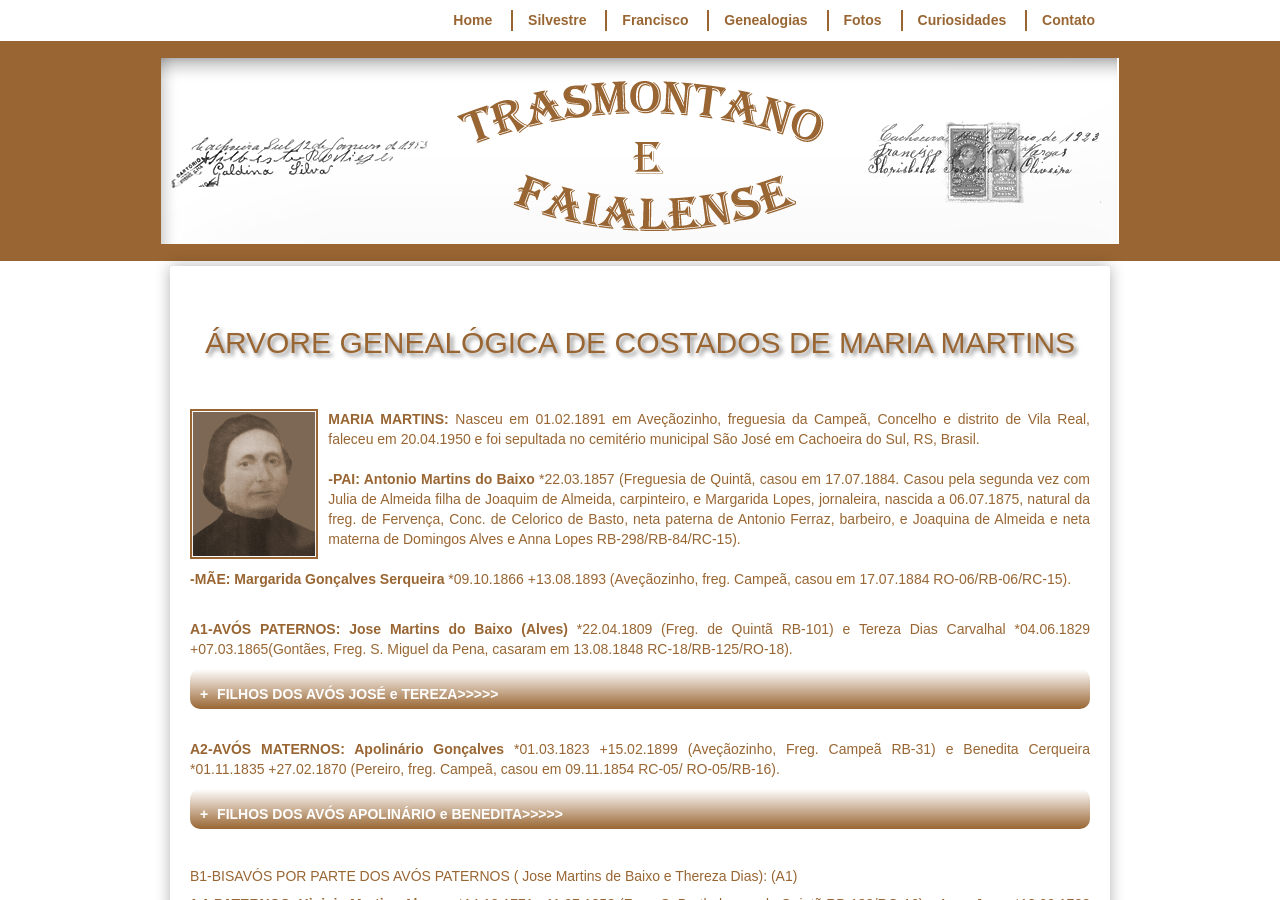
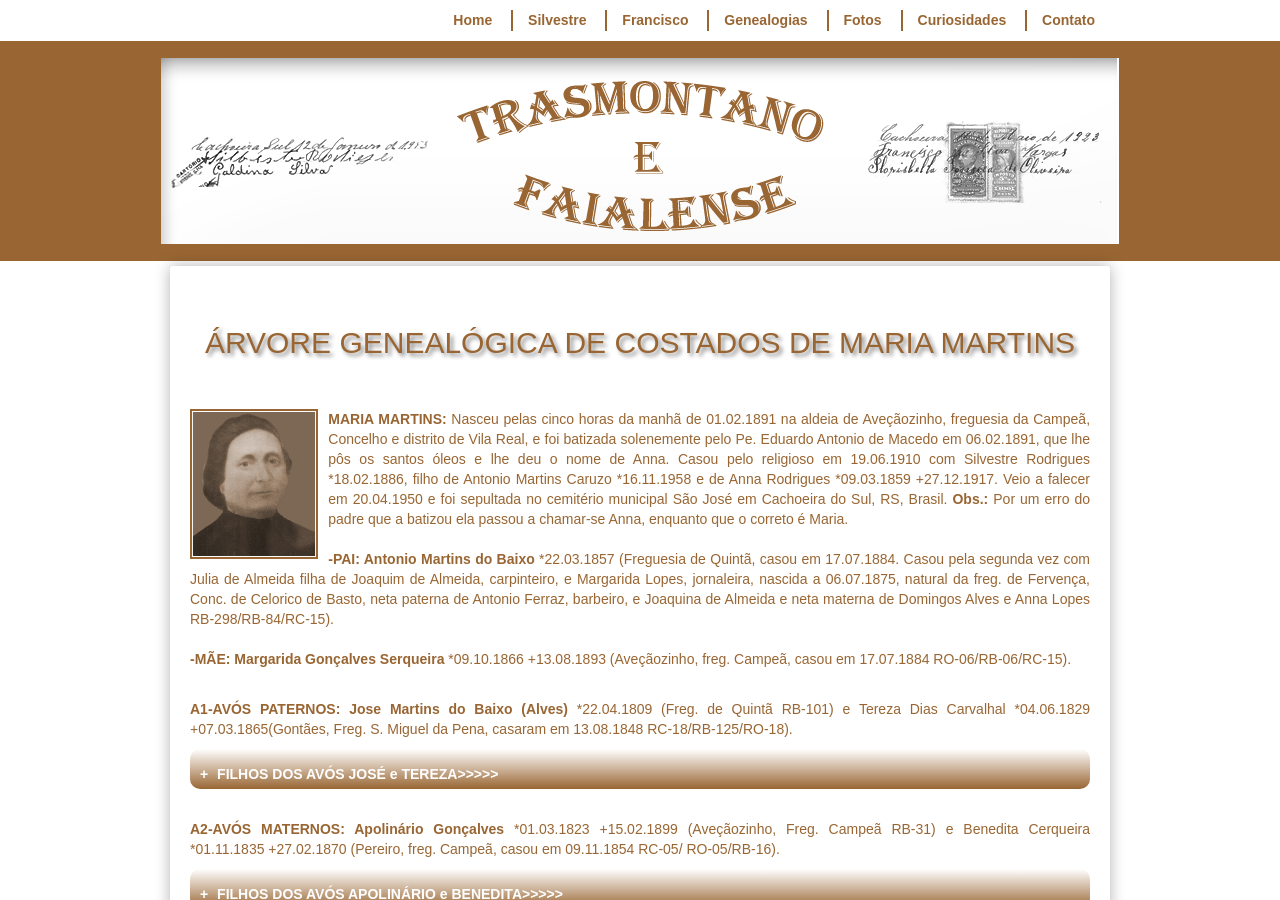
Before and after one commit to claudiovargas1955/claudiovargas1955.github.io, a Jekyll site: the page built from _pages/arvore-genealogica-de-costados-de-maria-martins.html, in a window 1280 px wide and 900 px high. Built offline with Jekyll 4.4.1, drawn with Linux system fonts in a browser that asks for light colours; some web fonts are replaced.

Commit message:
Update arvore-genealogica-de-costados-de-maria-martins.html

```diff
--- a/_pages/arvore-genealogica-de-costados-de-maria-martins.html
+++ b/_pages/arvore-genealogica-de-costados-de-maria-martins.html
@@ -38,8 +38,11 @@ details[open] summary {color:#996633;
 <h2>ÁRVORE GENEALÓGICA DE COSTADOS DE MARIA MARTINS</h2><br/><br/>
 
 <p><img class="esq" style="float:left; padding-botton:1px"; src="/images/1450760400maria.jpg" height="150px";>
-<b>MARIA MARTINS:</b> Nasceu em 01.02.1891 em Aveçãozinho, freguesia da Campeã, Concelho e distrito de Vila Real, faleceu em
-20.04.1950 e foi sepultada no cemitério municipal São José em Cachoeira do Sul, RS, Brasil. <br/><br/>
+<b>MARIA MARTINS:</b> Nasceu pelas cinco horas da manhã de 01.02.1891 na aldeia de Aveçãozinho, freguesia da Campeã, Concelho e distrito
+de Vila Real, e foi batizada solenemente pelo Pe. Eduardo Antonio de Macedo em 06.02.1891, que lhe pôs os santos óleos e lhe deu o nome
+de Anna. Casou pelo religioso em 19.06.1910 com Silvestre Rodrigues *18.02.1886, filho de Antonio Martins Caruzo *16.11.1958 e de Anna
+Rodrigues *09.03.1859 +27.12.1917. Veio a falecer em 20.04.1950 e foi sepultada no cemitério municipal São José em Cachoeira do Sul, RS,
+Brasil. <b>Obs.:</b> Por um erro do padre que a batizou ela passou a chamar-se Anna, enquanto que o correto é Maria.<br/><br/>
 
 <b>-PAI: Antonio Martins do Baixo</b> *22.03.1857 (Freguesia de Quintã, casou em 17.07.1884. Casou pela segunda vez com Julia de Almeida
 filha de Joaquim de Almeida, carpinteiro, e Margarida Lopes, jornaleira, nascida a 06.07.1875, natural da freg. de Fervença, Conc. de
```
